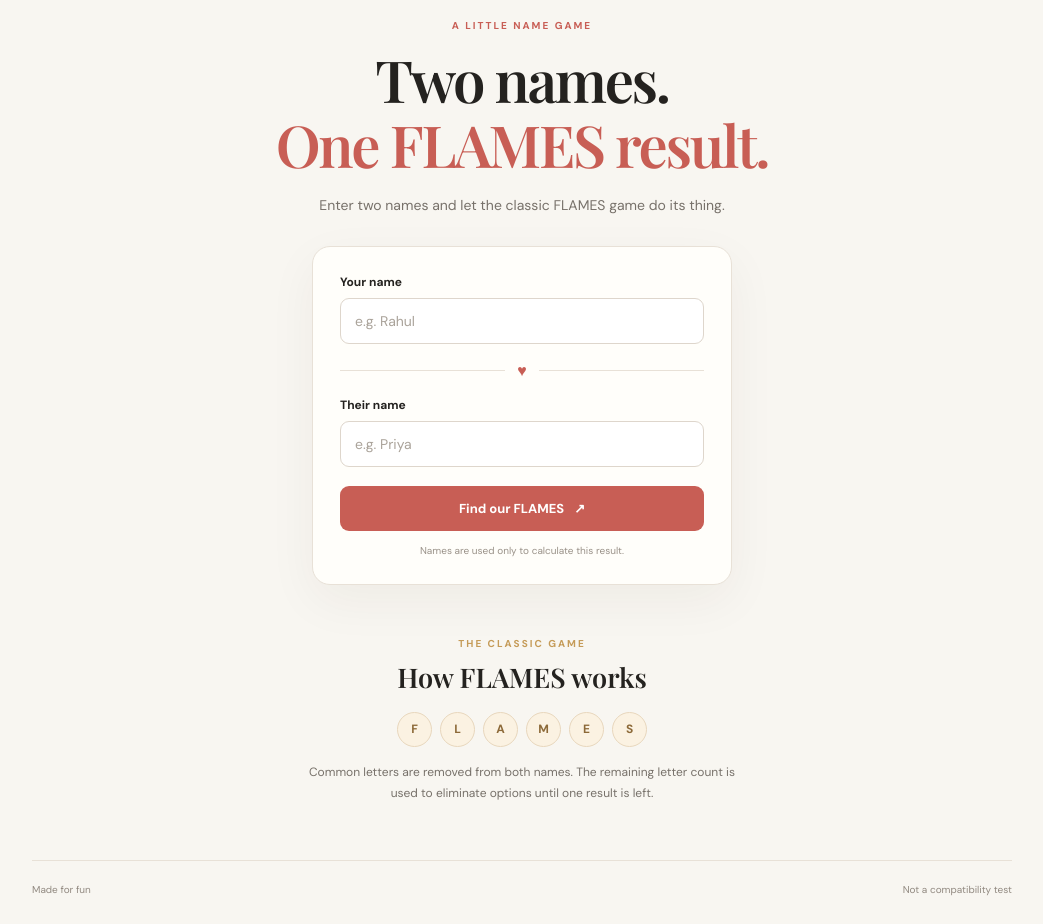
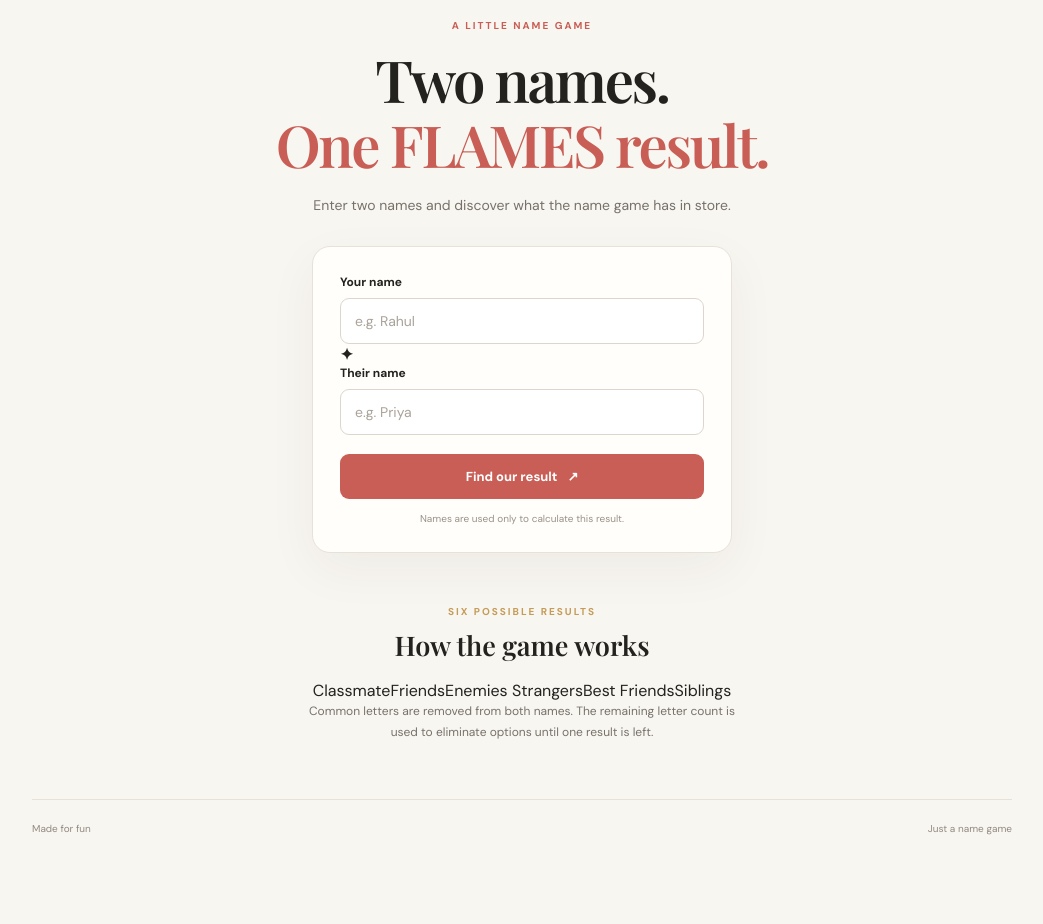
Before and after one commit to akshatambasta-dev/Flames, a Flask app: page / in a window 1280 px wide. Shown: the part 133-1057 px from the top of the page, without its empty margins (118-1161 px from the left). After the commit the page ends 968 px from the top, so only its background shows below. Run offline with Flask 3, Linux system fonts and the light colour scheme.

Commit message:
Update interface for new relationship outcomes

```diff
--- a/templates/index.html
+++ b/templates/index.html
@@ -3,7 +3,7 @@
 <head>
   <meta charset="utf-8">
   <meta name="viewport" content="width=device-width, initial-scale=1">
-  <meta name="theme-color" content="#f8f6f1">
+  <meta name="theme-color" content="#eef4ff">
   <title>FLAMES — Relationship Calculator</title>
   <link rel="stylesheet" href="{{ url_for('static', filename='style.css') }}">
 </head>
@@ -17,13 +17,13 @@
     <section class="hero" aria-labelledby="page-title">
       <p class="eyebrow">A LITTLE NAME GAME</p>
       <h1 id="page-title">Two names.<br><span>One FLAMES result.</span></h1>
-      <p class="intro">Enter two names and let the classic FLAMES game do its thing.</p>
+      <p class="intro">Enter two names and discover what the name game has in store.</p>
 
       <form class="calculator" method="post" action="/">
         <label for="player1">Your name</label>
         <input id="player1" name="player1" type="text" maxlength="80" placeholder="e.g. Rahul" value="{{ player1 }}" autocomplete="given-name" required>
 
-        <div class="heart-divider" aria-hidden="true"><span></span><b>♥</b><span></span></div>
+        <div class="connection-divider" aria-hidden="true"><span></span><b>✦</b><span></span></div>
 
         <label for="player2">Their name</label>
         <input id="player2" name="player2" type="text" maxlength="80" placeholder="e.g. Priya" value="{{ player2 }}" autocomplete="off" required>
@@ -32,7 +32,7 @@
           <p class="message error" role="alert">{{ error }}</p>
         {% endif %}
 
-        <button type="submit">Find our FLAMES <span aria-hidden="true">↗</span></button>
+        <button type="submit">Find our result <span aria-hidden="true">↗</span></button>
         <p class="privacy-note">Names are used only to calculate this result.</p>
       </form>
     </section>
@@ -40,25 +40,26 @@
     {% if result %}
     <section class="result-card" aria-live="polite" aria-labelledby="result-title">
       <p class="eyebrow">YOUR RESULT</p>
-      <div class="result-heart" aria-hidden="true">♥</div>
+      <div class="result-symbol" aria-hidden="true">✦</div>
       <h2 id="result-title">{{ result.relationship }}</h2>
-      <p class="result-copy">The FLAMES result for <strong>{{ player1 }}</strong> and <strong>{{ player2 }}</strong>.</p>
+      <p class="result-copy">The result for <strong>{{ player1 }}</strong> and <strong>{{ player2 }}</strong>.</p>
       <div class="result-detail"><span>Letters remaining</span><strong>{{ result.remaining_letters }}</strong></div>
       <a class="try-again" href="/">Try different names <span aria-hidden="true">↻</span></a>
-      <p class="disclaimer">FLAMES is a playful name game, not a real measure of compatibility.</p>
+      <p class="disclaimer">This is a playful name game, not a real measure of compatibility.</p>
     </section>
     {% endif %}
 
     <section class="how-it-works" aria-labelledby="how-title">
-      <p class="eyebrow">THE CLASSIC GAME</p>
-      <h2 id="how-title">How FLAMES works</h2>
-      <div class="flames-letters" aria-label="Friends, Lovers, Affectionate, Marriage, Enemies, Siblings">
-        <span>F</span><span>L</span><span>A</span><span>M</span><span>E</span><span>S</span>
+      <p class="eyebrow">SIX POSSIBLE RESULTS</p>
+      <h2 id="how-title">How the game works</h2>
+      <div class="relationship-options">
+        <span>Classmate</span><span>Friends</span><span>Enemies</span>
+        <span>Strangers</span><span>Best Friends</span><span>Siblings</span>
       </div>
       <p>Common letters are removed from both names. The remaining letter count is used to eliminate options until one result is left.</p>
     </section>
 
-    <footer><span>Made for fun</span><span>Not a compatibility test</span></footer>
+    <footer><span>Made for fun</span><span>Just a name game</span></footer>
   </main>
 </body>
 </html>
```
